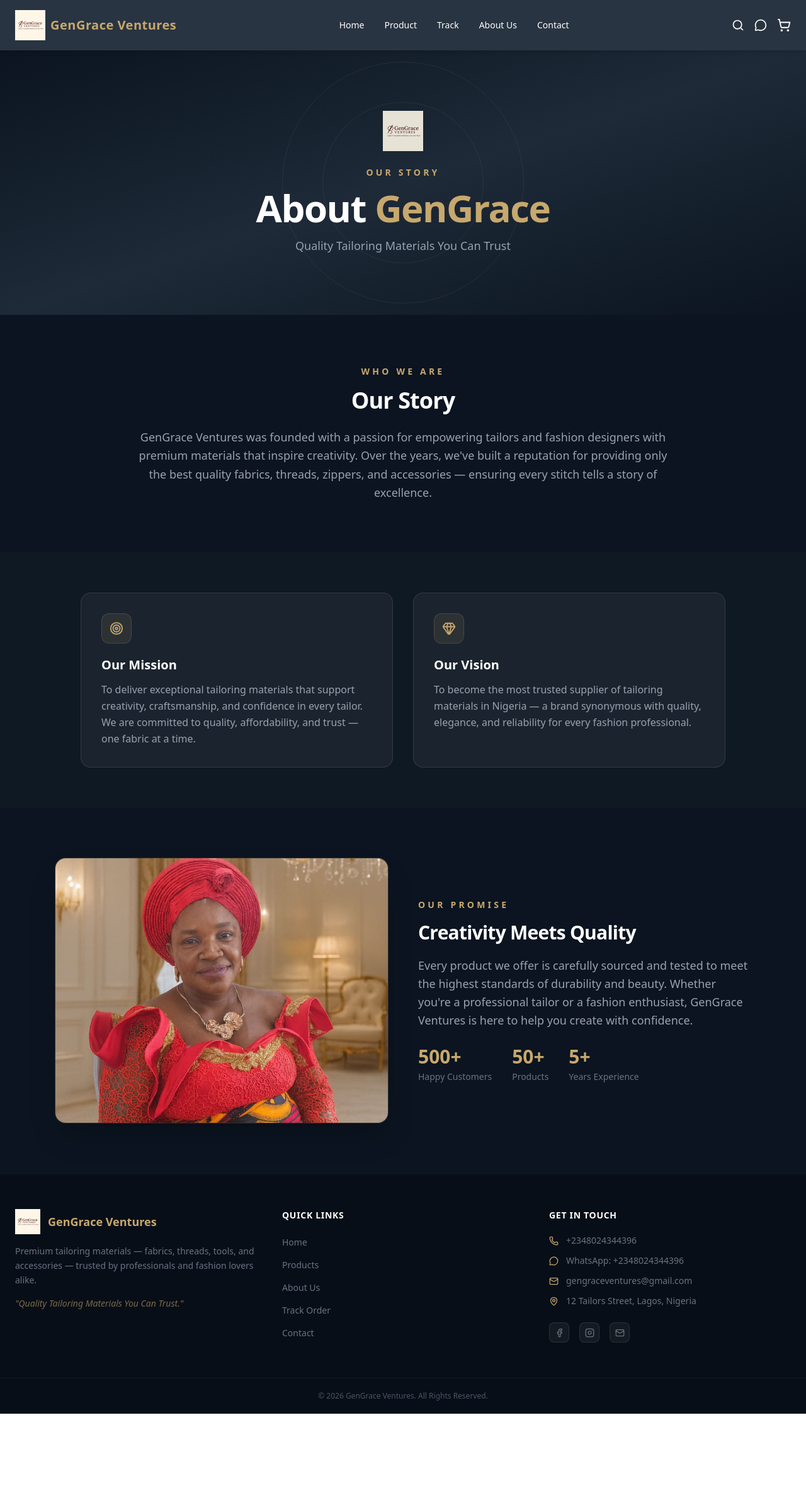
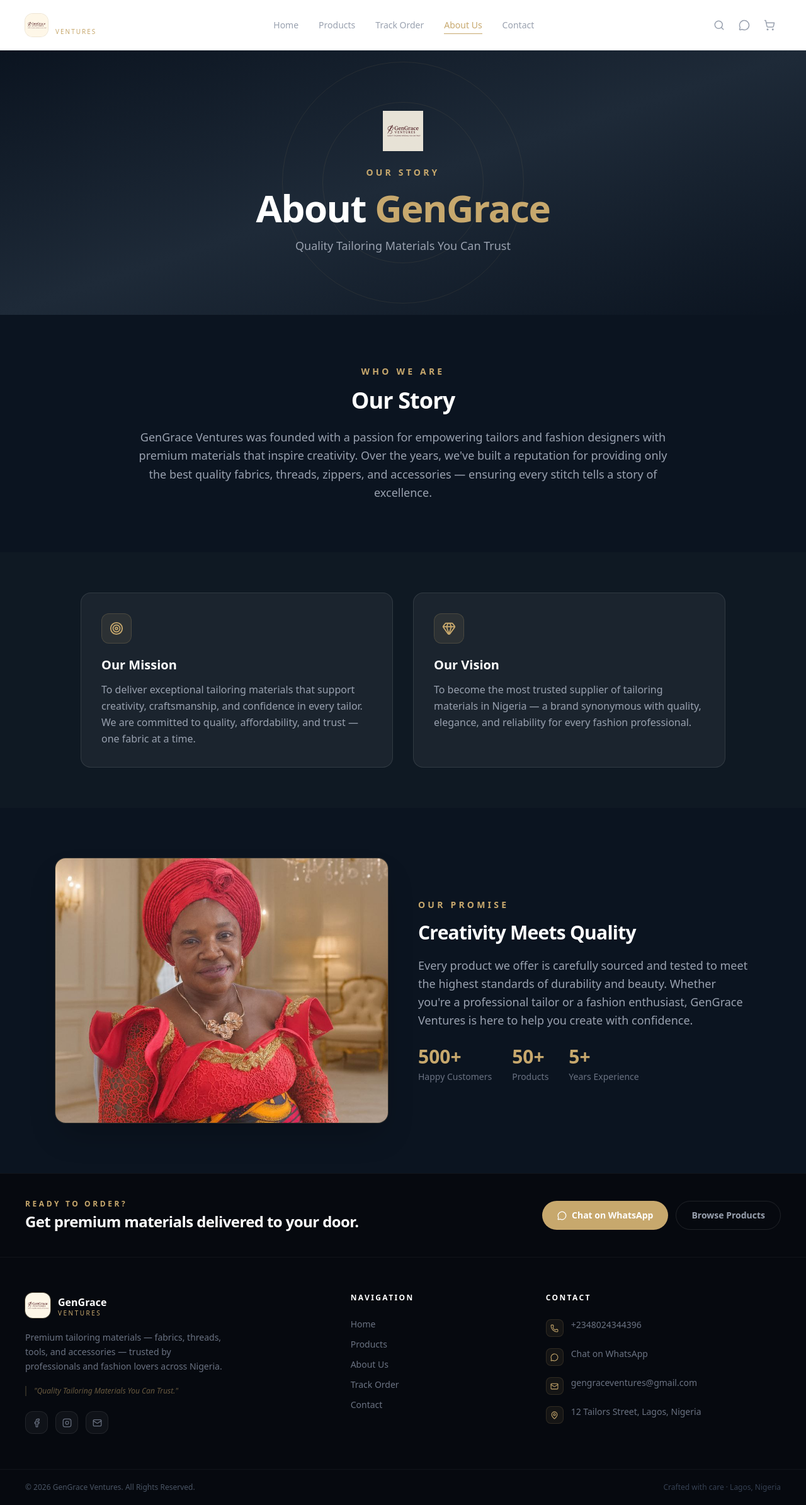
Before and after one commit to ovie323/gengrace, a React (Vite) app: page /Mainabout in a window 1280 px wide. Shown: the whole page at 63% size. Before the commit the page ends 2245 px from the top, so only its background shows below. Built offline with nearby package versions, Linux system fonts and the light colour scheme; the HTML template or start-up script is replaced by a standard one.

Commit message:
Redesign Header and Footer: transparent scroll header, full-screen mobile menu, editorial footer

```diff
--- a/src/Constant/Footer.jsx
+++ b/src/Constant/Footer.jsx
@@ -1,32 +1,91 @@
 import React from "react";
 import { Link } from "react-router-dom";
-import { Facebook, Instagram, Mail, MapPin, Phone, MessageCircle } from "lucide-react";
+import { Facebook, Instagram, Mail, MapPin, Phone, MessageCircle, ArrowUpRight } from "lucide-react";
 import LOGO from "../assets/LOGO.png";
 
 const WHATSAPP = "2348024344396";
 
 const Footer = () => {
   return (
-    <footer className="bg-[#080E17] border-t border-white/5">
-      <div className="max-w-7xl mx-auto px-6 py-14 grid grid-cols-1 sm:grid-cols-2 md:grid-cols-3 gap-10">
+    <footer className="bg-[#06090F] border-t border-white/5">
 
-        {/* Brand */}
-        <div>
-          <div className="flex items-center gap-3 mb-4">
-            <img src={LOGO} alt="Logo" className="w-10 h-10" />
-            <span className="text-[#C7A86D] font-bold text-lg">GenGrace Ventures</span>
+      {/* Top CTA band */}
+      <div className="border-b border-white/5">
+        <div className="max-w-7xl mx-auto px-6 md:px-10 py-10 flex flex-col md:flex-row items-center justify-between gap-6">
+          <div>
+            <p className="text-[#C7A86D] text-xs font-semibold tracking-[0.3em] uppercase mb-1">Ready to order?</p>
+            <h3 className="text-white text-xl md:text-2xl font-bold tracking-tight">
+              Get premium materials delivered to your door.
+            </h3>
           </div>
-          <p className="text-gray-500 text-sm leading-relaxed mb-4">
-            Premium tailoring materials — fabrics, threads, tools, and accessories — trusted by professionals and fashion lovers alike.
+          <div className="flex gap-3 flex-shrink-0">
+            <a
+              href={`https://wa.me/${WHATSAPP}`}
+              target="_blank"
+              rel="noopener noreferrer"
+              className="inline-flex items-center gap-2 bg-[#C7A86D] hover:bg-[#b7924f] text-white text-sm font-semibold px-6 py-3 rounded-full transition-all duration-300 hover:shadow-lg hover:shadow-[#C7A86D]/20"
+            >
+              <MessageCircle size={15} />
+              Chat on WhatsApp
+            </a>
+            <Link
+              to="/Mainproduct"
+              className="inline-flex items-center gap-2 border border-white/10 hover:border-[#C7A86D]/40 text-gray-400 hover:text-white text-sm font-semibold px-6 py-3 rounded-full transition-all duration-300"
+            >
+              Browse Products
+            </Link>
+          </div>
+        </div>
+      </div>
+
+      {/* Main footer grid */}
+      <div className="max-w-7xl mx-auto px-6 md:px-10 py-14 grid grid-cols-1 md:grid-cols-12 gap-10">
+
+        {/* Brand — wider column */}
+        <div className="md:col-span-4">
+          <Link to="/" className="flex items-center gap-3 mb-5 group w-fit">
+            <div className="w-10 h-10 rounded-xl overflow-hidden ring-1 ring-[#C7A86D]/30 group-hover:ring-[#C7A86D]/60 transition-all duration-300">
+              <img src={LOGO} alt="Logo" className="w-full h-full object-cover" />
+            </div>
+            <div className="flex flex-col leading-none">
+              <span className="text-white font-bold text-base">GenGrace</span>
+              <span className="text-[#C7A86D] text-[10px] tracking-[0.25em] uppercase font-medium">Ventures</span>
+            </div>
+          </Link>
+          <p className="text-gray-500 text-sm leading-relaxed mb-5 max-w-xs">
+            Premium tailoring materials — fabrics, threads, tools, and accessories — trusted by professionals and fashion lovers across Nigeria.
           </p>
-          <p className="text-[#C7A86D]/60 text-sm italic">
+          <p className="text-[#C7A86D]/50 text-xs italic border-l-2 border-[#C7A86D]/20 pl-3">
             "Quality Tailoring Materials You Can Trust."
           </p>
+
+          {/* Socials */}
+          <div className="flex gap-3 mt-6">
+            {[
+              { href: "https://facebook.com", Icon: Facebook, label: "Facebook" },
+              { href: "https://instagram.com", Icon: Instagram, label: "Instagram" },
+              { href: "mailto:gengraceventures@gmail.com", Icon: Mail, label: "Email" },
+            ].map(({ href, Icon, label }) => (
+              <a
+                key={label}
+                href={href}
+                target="_blank"
+                rel="noopener noreferrer"
+                aria-label={label}
+                className="w-9 h-9 rounded-xl bg-white/4 border border-white/8 flex items-center justify-center text-gray-500 hover:text-[#C7A86D] hover:border-[#C7A86D]/40 hover:bg-[#C7A86D]/5 transition-all duration-200"
+              >
+                <Icon size={15} />
+              </a>
+            ))}
+          </div>
         </div>
 
+        {/* Spacer */}
+        <div className="hidden md:block md:col-span-1" />
+
         {/* Quick Links */}
-        <div>
-          <h3 className="text-white text-sm font-semibold uppercase tracking-wider mb-5">Quick Links</h3>
+        <div className="md:col-span-3">
+          <h4 className="text-white text-xs font-semibold uppercase tracking-[0.2em] mb-6">Navigation</h4>
           <ul className="space-y-3">
             {[
               { name: "Home", path: "/" },
@@ -36,8 +95,12 @@ const Footer = () => {
               { name: "Contact", path: "/MainContact" },
             ].map((link) => (
               <li key={link.name}>
-                <Link to={link.path} className="text-gray-500 hover:text-[#C7A86D] text-sm transition-colors duration-200">
-                  {link.name}
+                <Link
+                  to={link.path}
+                  className="group flex items-center gap-1.5 text-gray-500 hover:text-[#C7A86D] text-sm transition-colors duration-200"
+                >
+                  <span>{link.name}</span>
+                  <ArrowUpRight size={12} className="opacity-0 group-hover:opacity-100 transition-opacity duration-200" />
                 </Link>
               </li>
             ))}
@@ -45,52 +108,47 @@ const Footer = () => {
         </div>
 
         {/* Contact */}
-        <div>
-          <h3 className="text-white text-sm font-semibold uppercase tracking-wider mb-5">Get in Touch</h3>
-          <ul className="space-y-3">
+        <div className="md:col-span-4">
+          <h4 className="text-white text-xs font-semibold uppercase tracking-[0.2em] mb-6">Contact</h4>
+          <ul className="space-y-4">
             {[
-              { icon: Phone, text: "+2348024344396" },
-              { icon: MessageCircle, text: "WhatsApp: +2348024344396", href: `https://wa.me/${WHATSAPP}` },
-              { icon: Mail, text: "gengraceventures@gmail.com", href: "mailto:gengraceventures@gmail.com" },
-              { icon: MapPin, text: "12 Tailors Street, Lagos, Nigeria" },
+              { Icon: Phone, text: "+2348024344396", href: "tel:+2348024344396" },
+              { Icon: MessageCircle, text: "Chat on WhatsApp", href: `https://wa.me/${WHATSAPP}` },
+              { Icon: Mail, text: "gengraceventures@gmail.com", href: "mailto:gengraceventures@gmail.com" },
+              { Icon: MapPin, text: "12 Tailors Street, Lagos, Nigeria" },
             ].map((item, i) => (
-              <li key={i} className="flex items-center gap-3">
-                <item.icon size={15} className="text-[#C7A86D] flex-shrink-0" />
+              <li key={i} className="flex items-start gap-3">
+                <div className="w-7 h-7 rounded-lg bg-[#C7A86D]/8 border border-[#C7A86D]/15 flex items-center justify-center flex-shrink-0 mt-0.5">
+                  <item.Icon size={13} className="text-[#C7A86D]" />
+                </div>
                 {item.href ? (
-                  <a href={item.href} target="_blank" rel="noopener noreferrer" className="text-gray-500 hover:text-[#C7A86D] text-sm transition-colors duration-200">
+                  <a
+                    href={item.href}
+                    target="_blank"
+                    rel="noopener noreferrer"
+                    className="text-gray-500 hover:text-[#C7A86D] text-sm transition-colors duration-200 leading-relaxed"
+                  >
                     {item.text}
                   </a>
                 ) : (
-                  <span className="text-gray-500 text-sm">{item.text}</span>
+                  <span className="text-gray-500 text-sm leading-relaxed">{item.text}</span>
                 )}
               </li>
             ))}
           </ul>
-
-          <div className="flex gap-4 mt-6">
-            {[
-              { href: "https://facebook.com", Icon: Facebook },
-              { href: "https://instagram.com", Icon: Instagram },
-              { href: "mailto:gengraceventures@gmail.com", Icon: Mail },
-            ].map(({ href, Icon }, i) => (
-              <a
-                key={i}
-                href={href}
-                target="_blank"
-                rel="noopener noreferrer"
-                className="w-8 h-8 rounded-lg bg-white/5 border border-white/10 flex items-center justify-center text-gray-500 hover:text-[#C7A86D] hover:border-[#C7A86D]/40 transition-all duration-200"
-              >
-                <Icon size={15} />
-              </a>
-            ))}
-          </div>
         </div>
       </div>
 
-      <div className="border-t border-white/5 py-5 text-center">
-        <p className="text-gray-600 text-xs">
-          © {new Date().getFullYear()} GenGrace Ventures. All Rights Reserved.
-        </p>
+      {/* Bottom bar */}
+      <div className="border-t border-white/5">
+        <div className="max-w-7xl mx-auto px-6 md:px-10 py-5 flex flex-col sm:flex-row items-center justify-between gap-2">
+          <p className="text-gray-600 text-xs">
+            © {new Date().getFullYear()} GenGrace Ventures. All Rights Reserved.
+          </p>
+          <p className="text-gray-700 text-xs">
+            Crafted with care · Lagos, Nigeria
+          </p>
+        </div>
       </div>
     </footer>
   );
--- a/src/Constant/Header.jsx
+++ b/src/Constant/Header.jsx
@@ -1,22 +1,22 @@
 import React, { useState, useEffect, useRef } from "react";
-import {
-  ShoppingCart,
-  Search,
-  MessageCircle,
-  Menu,
-  X,
-} from "lucide-react";
+import { ShoppingCart, Search, MessageCircle, Menu, X } from "lucide-react";
 import { Link, useLocation, useNavigate } from "react-router-dom";
 import { useSearch } from "../UI/Context/Searchcontext";
 import { useCart } from "../UI/Context/CartContext";
 import Cart from "../UI/CART/Cart";
 import COMPANYLOGO from "../assets/LOGO.png";
 
+const navItems = [
+  { name: "Home", path: "/" },
+  { name: "Products", path: "/Mainproduct" },
+  { name: "Track Order", path: "/Maintrack" },
+  { name: "About Us", path: "/Mainabout" },
+  { name: "Contact", path: "/MainContact" },
+];
+
 const Header = () => {
-  // WhatsApp: +2348188594189
   const { searchTerm, setSearchTerm } = useSearch();
   const { getTotalItems } = useCart();
-  const [showSearch, setShowSearch] = useState(false);
   const [menuOpen, setMenuOpen] = useState(false);
   const [scrolled, setScrolled] = useState(false);
   const [searchOpen, setSearchOpen] = useState(false);
@@ -25,20 +25,10 @@ const Header = () => {
   const location = useLocation();
   const navigate = useNavigate();
 
-  const handleSearch = (e) => {
-    if (e.key === 'Enter' || e.type === 'click') {
-      if (searchTerm.trim()) {
-        navigate('/Mainproduct');
-        setSearchOpen(false);
-        setShowSearch(false);
-      }
-    }
-  };
-
   useEffect(() => {
-    const handleScroll = () => setScrolled(window.scrollY > 40);
-    window.addEventListener("scroll", handleScroll);
-    return () => window.removeEventListener("scroll", handleScroll);
+    const onScroll = () => setScrolled(window.scrollY > 50);
+    window.addEventListener("scroll", onScroll);
+    return () => window.removeEventListener("scroll", onScroll);
   }, []);
 
   useEffect(() => {
@@ -47,181 +37,207 @@ const Header = () => {
   }, [location]);
 
   useEffect(() => {
-    if (searchOpen && searchInputRef.current) {
-      searchInputRef.current.focus();
-    }
+    if (searchOpen) searchInputRef.current?.focus();
   }, [searchOpen]);
 
-  const navItems = [
-    { name: "Home", path: "/" },
-    { name: "Product", path: "/Mainproduct" },
-    { name: "Track", path: "/Maintrack" },
-    { name: "About Us", path: "/Mainabout" },
-    { name: "Contact", path: "/MainContact" },
-  ];
+  // lock body scroll when mobile menu open
+  useEffect(() => {
+    document.body.style.overflow = menuOpen ? "hidden" : "";
+    return () => { document.body.style.overflow = ""; };
+  }, [menuOpen]);
+
+  const handleSearch = (e) => {
+    if (e.key === "Enter" || e.type === "click") {
+      if (searchTerm.trim()) {
+        navigate("/Mainproduct");
+        setSearchOpen(false);
+      }
+    }
+  };
+
+  const cartCount = getTotalItems();
 
   return (
     <>
-      {/* Header */}
       <header
-        className="fixed top-0 left-0 w-full z-50 bg-[#1E2A38]/95 backdrop-blur-md shadow-md text-white transition-all duration-500"
+        className={`fixed top-0 left-0 w-full z-50 transition-all duration-500 ${
+          scrolled
+            ? "bg-[#06090F]/95 backdrop-blur-xl border-b border-white/5 shadow-2xl shadow-black/20"
+            : "bg-transparent"
+        }`}
       >
-        <div className="max-w-7xl mx-auto flex items-center justify-between px-6 py-4">
+        <div className="max-w-7xl mx-auto px-6 md:px-10 flex items-center justify-between h-20">
+
           {/* Logo */}
-          <Link
-            to="/"
-            className="text-[#C7A86D] font-bold text-xl tracking-wide hover:text-[#E3C98C] transition-colors duration-200 flex items-center gap-2"
-          >
-            <img src={COMPANYLOGO} alt="Company Logo" className="h-12 w-12" />
-            GenGrace Ventures
+          <Link to="/" className="flex items-center gap-3 group flex-shrink-0">
+            <div className="w-9 h-9 rounded-xl overflow-hidden ring-1 ring-[#C7A86D]/30 group-hover:ring-[#C7A86D]/70 transition-all duration-300">
+              <img src={COMPANYLOGO} alt="Logo" className="w-full h-full object-cover" />
+            </div>
+            <div className="flex flex-col leading-none">
+              <span className="text-white font-bold text-sm tracking-wide">GenGrace</span>
+              <span className="text-[#C7A86D] text-[10px] tracking-[0.2em] uppercase font-medium">Ventures</span>
+            </div>
           </Link>
 
           {/* Desktop Nav */}
-          <nav className="hidden md:flex space-x-8 text-sm font-medium">
-            {navItems.map((item) => (
+          <nav className="hidden md:flex items-center gap-8">
+            {navItems.map((item) => {
+              const active = location.pathname === item.path;
+              return (
                 <Link
                   key={item.name}
                   to={item.path}
-                className={`transition-colors duration-200 text-white hover:text-[#E3C98C] ${
-                  location.pathname === item.path ? "text-[#E3C98C]" : ""
-                }`}
+                  className="relative text-sm font-medium group"
                 >
+                  <span className={`transition-colors duration-200 ${active ? "text-[#C7A86D]" : "text-gray-400 group-hover:text-white"}`}>
                     {item.name}
+                  </span>
+                  <span className={`absolute -bottom-1 left-0 h-px bg-[#C7A86D] transition-all duration-300 ${active ? "w-full" : "w-0 group-hover:w-full"}`} />
                 </Link>
-            ))}
+              );
+            })}
           </nav>
 
-          {/* Desktop Icons */}
-          <div className="hidden md:flex items-center space-x-4">
+          {/* Right actions */}
+          <div className="flex items-center gap-1">
+            {/* Search */}
             <button
               onClick={() => setSearchOpen(!searchOpen)}
-              className="hover:text-[#E3C98C] transition-colors duration-200"
+              className="w-9 h-9 flex items-center justify-center rounded-xl text-gray-400 hover:text-white hover:bg-white/5 transition-all duration-200"
             >
-              <Search size={20} />
+              <Search size={18} />
             </button>
 
+            {/* WhatsApp */}
             <a
               href="https://wa.me/2348024344396"
               target="_blank"
               rel="noopener noreferrer"
-              className="hover:text-[#E3C98C] transition-colors duration-200"
+              className="w-9 h-9 hidden md:flex items-center justify-center rounded-xl text-gray-400 hover:text-green-400 hover:bg-white/5 transition-all duration-200"
             >
-              <MessageCircle size={20} />
+              <MessageCircle size={18} />
             </a>
 
+            {/* Cart */}
             <button
               onClick={() => setCartOpen(true)}
-              className="hover:text-[#E3C98C] transition-colors duration-200 relative"
+              className="w-9 h-9 flex items-center justify-center rounded-xl text-gray-400 hover:text-white hover:bg-white/5 transition-all duration-200 relative"
             >
-              <ShoppingCart size={22} />
-              {getTotalItems() > 0 && (
-                <span className="absolute -top-1 -right-2 bg-[#C7A86D] text-[#1E2A38] text-xs font-bold px-1.5 rounded-full">
-                  {getTotalItems()}
+              <ShoppingCart size={18} />
+              {cartCount > 0 && (
+                <span className="absolute top-1 right-1 w-4 h-4 bg-[#C7A86D] text-[#06090F] text-[9px] font-bold rounded-full flex items-center justify-center">
+                  {cartCount}
                 </span>
               )}
             </button>
+
+            {/* Mobile hamburger */}
+            <button
+              onClick={() => setMenuOpen(!menuOpen)}
+              className="md:hidden w-9 h-9 flex items-center justify-center rounded-xl text-gray-400 hover:text-white hover:bg-white/5 transition-all duration-200 ml-1"
+            >
+              {menuOpen ? <X size={20} /> : <Menu size={20} />}
+            </button>
+          </div>
         </div>
 
-          {/* Mobile Menu Button */}
-          <button
-            className="md:hidden text-[#C7A86D] focus:outline-none"
-            onClick={() => setMenuOpen(!menuOpen)}
-          >
-            {menuOpen ? <X size={26} /> : <Menu size={26} />}
-          </button>
-        </div>
-
-        {/* Search Bar */}
-        {searchOpen && (
-          <div className="bg-[#EADDCB] text-[#1E2A38] px-6 py-3 shadow-inner transition-all duration-500">
-            <div className="max-w-3xl mx-auto flex items-center">
+        {/* Search dropdown */}
+        <div className={`overflow-hidden transition-all duration-400 ${searchOpen ? "max-h-20 opacity-100" : "max-h-0 opacity-0"}`}>
+          <div className="bg-[#06090F]/95 backdrop-blur-xl border-t border-white/5 px-6 md:px-10 py-3">
+            <div className="max-w-2xl mx-auto flex gap-3">
               <input
                 ref={searchInputRef}
                 type="text"
                 value={searchTerm}
                 onChange={(e) => setSearchTerm(e.target.value)}
-                onKeyPress={handleSearch}
-                placeholder="Search for tailoring materials..."
-                className="flex-1 bg-white text-gray-800 rounded-full px-4 py-2 focus:outline-none border border-[#C7A86D] placeholder-gray-500"
+                onKeyDown={handleSearch}
+                placeholder="Search for fabrics, threads, tools..."
+                className="flex-1 bg-white/5 border border-white/10 focus:border-[#C7A86D]/50 text-white placeholder-gray-600 text-sm px-4 py-2.5 rounded-xl outline-none transition-colors duration-200"
               />
               <button
                 onClick={handleSearch}
-                className="ml-2 bg-[#C7A86D] text-white px-4 py-2 rounded-full hover:bg-[#b7924f] transition"
+                className="bg-[#C7A86D] hover:bg-[#b7924f] text-white text-sm font-semibold px-5 py-2.5 rounded-xl transition-colors duration-200"
               >
                 Search
               </button>
-
-
             </div>
           </div>
-        )}
+        </div>
+      </header>
 
-        {/* Mobile Dropdown */}
-        {menuOpen && (
-          <div className="md:hidden bg-[#1E2A38]/95 backdrop-blur-md border-t border-[#C7A86D] px-6 py-4 space-y-4 text-sm font-medium transition-all duration-300">
-            {navItems.map((item) => (
+      {/* Spacer — only when not on homepage (hero handles its own spacing) */}
+      {location.pathname !== "/" && <div className="h-20" />}
+
+      {/* Full-screen mobile menu */}
+      <div
+        className={`fixed inset-0 z-40 bg-[#06090F] flex flex-col transition-all duration-500 md:hidden ${
+          menuOpen ? "opacity-100 pointer-events-auto" : "opacity-0 pointer-events-none"
+        }`}
+      >
+        <div className="flex items-center justify-between px-6 h-20 border-b border-white/5">
+          <Link to="/" className="flex items-center gap-3">
+            <div className="w-9 h-9 rounded-xl overflow-hidden ring-1 ring-[#C7A86D]/30">
+              <img src={COMPANYLOGO} alt="Logo" className="w-full h-full object-cover" />
+            </div>
+            <div className="flex flex-col leading-none">
+              <span className="text-white font-bold text-sm">GenGrace</span>
+              <span className="text-[#C7A86D] text-[10px] tracking-[0.2em] uppercase">Ventures</span>
+            </div>
+          </Link>
+          <button
+            onClick={() => setMenuOpen(false)}
+            className="w-9 h-9 flex items-center justify-center rounded-xl text-gray-400 hover:text-white bg-white/5"
+          >
+            <X size={20} />
+          </button>
+        </div>
+
+        <nav className="flex-1 flex flex-col justify-center px-8 gap-2">
+          {navItems.map((item, i) => {
+            const active = location.pathname === item.path;
+            return (
               <Link
                 key={item.name}
                 to={item.path}
-                className="block text-white hover:text-[#E3C98C] transition"
+                style={{ transitionDelay: menuOpen ? `${i * 60}ms` : "0ms" }}
+                className={`flex items-center justify-between py-4 border-b border-white/5 transition-all duration-300 ${
+                  menuOpen ? "opacity-100 translate-x-0" : "opacity-0 -translate-x-4"
+                }`}
               >
+                <span className={`text-2xl font-bold tracking-tight ${active ? "text-[#C7A86D]" : "text-white"}`}>
                   {item.name}
+                </span>
+                {active && <span className="w-2 h-2 rounded-full bg-[#C7A86D]" />}
               </Link>
-            ))}
+            );
+          })}
+        </nav>
 
-            {/* Icons for Mobile */}
-            <div className="flex items-center space-x-4 pt-4 border-t border-gray-600">
-              {/* Search */}
-<div className="relative">
-  <button
-    onClick={() => setShowSearch(!showSearch)}
-    className="hover:text-[#E3C98C] transition-colors duration-200"
-  >
-    <Search size={20} />
-  </button>
-
-  {showSearch && (
-    <input
-      type="text"
-      placeholder="Search products..."
-      value={searchTerm}
-      onChange={(e) => setSearchTerm(e.target.value)}
-      onKeyPress={handleSearch}
-      className="absolute right-0 mt-2 bg-white text-black rounded-md px-3 py-1 text-sm w-48 shadow-lg focus:outline-none"
-    />
-  )}
-</div>
-
-
+        <div className="px-8 pb-10 flex items-center gap-4">
           <a
             href="https://wa.me/2348024344396"
             target="_blank"
             rel="noopener noreferrer"
-                className="hover:text-[#E3C98C] transition-colors duration-200"
+            className="flex items-center gap-2 bg-green-600 hover:bg-green-500 text-white text-sm font-semibold px-5 py-3 rounded-xl transition-colors duration-200"
           >
-                <MessageCircle size={20} />
+            <MessageCircle size={16} />
+            WhatsApp Us
           </a>
-
           <button
-                onClick={() => setCartOpen(true)}
-                className="hover:text-[#E3C98C] transition-colors duration-200 relative"
+            onClick={() => { setCartOpen(true); setMenuOpen(false); }}
+            className="flex items-center gap-2 bg-white/5 border border-white/10 text-white text-sm font-semibold px-5 py-3 rounded-xl transition-colors duration-200 relative"
           >
-                <ShoppingCart size={22} />
-                {getTotalItems() > 0 && (
-                  <span className="absolute -top-1 -right-2 bg-[#C7A86D] text-[#1E2A38] text-xs font-bold px-1.5 rounded-full">
-                    {getTotalItems()}
+            <ShoppingCart size={16} />
+            Cart
+            {cartCount > 0 && (
+              <span className="absolute -top-1.5 -right-1.5 w-5 h-5 bg-[#C7A86D] text-[#06090F] text-[10px] font-bold rounded-full flex items-center justify-center">
+                {cartCount}
               </span>
             )}
           </button>
         </div>
       </div>
-        )}
-      </header>
 
-      {/* Spacer */}
-      <div className="h-20"></div>
-
-      {/* Cart Modal */}
       <Cart isOpen={cartOpen} onClose={() => setCartOpen(false)} />
     </>
   );
```
Lines whose indentation alone changed are shown as unchanged.
